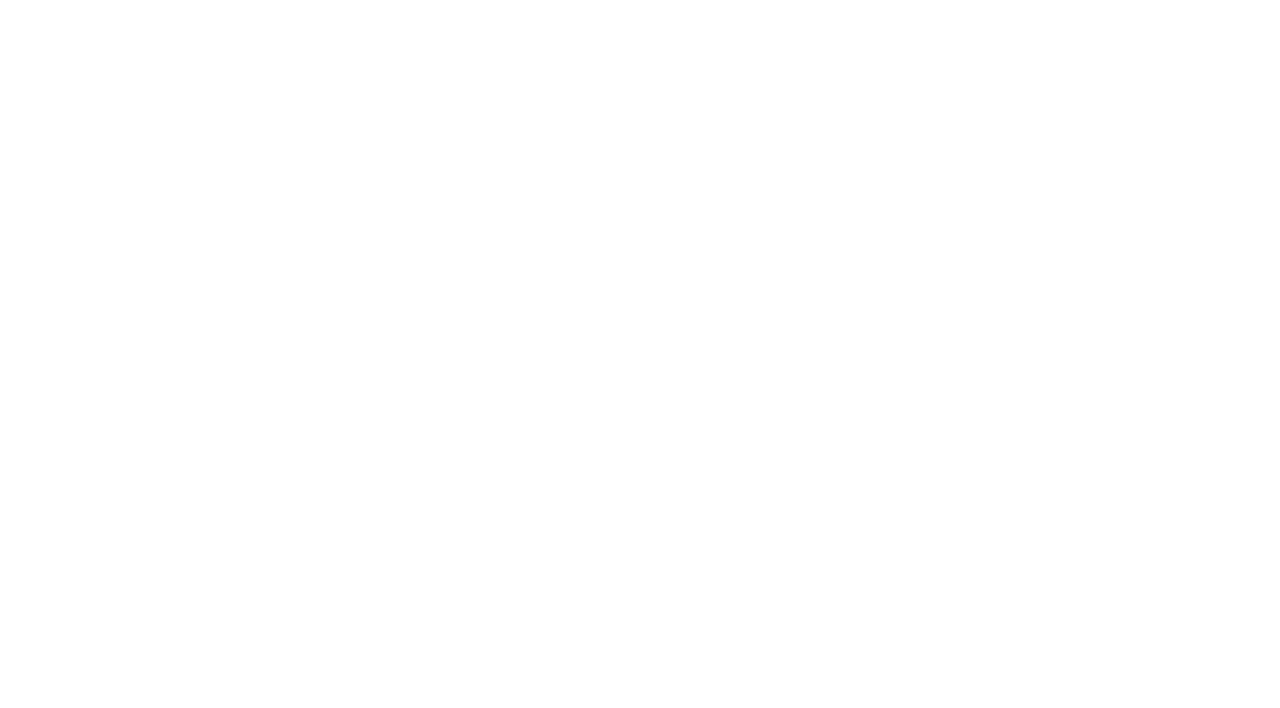
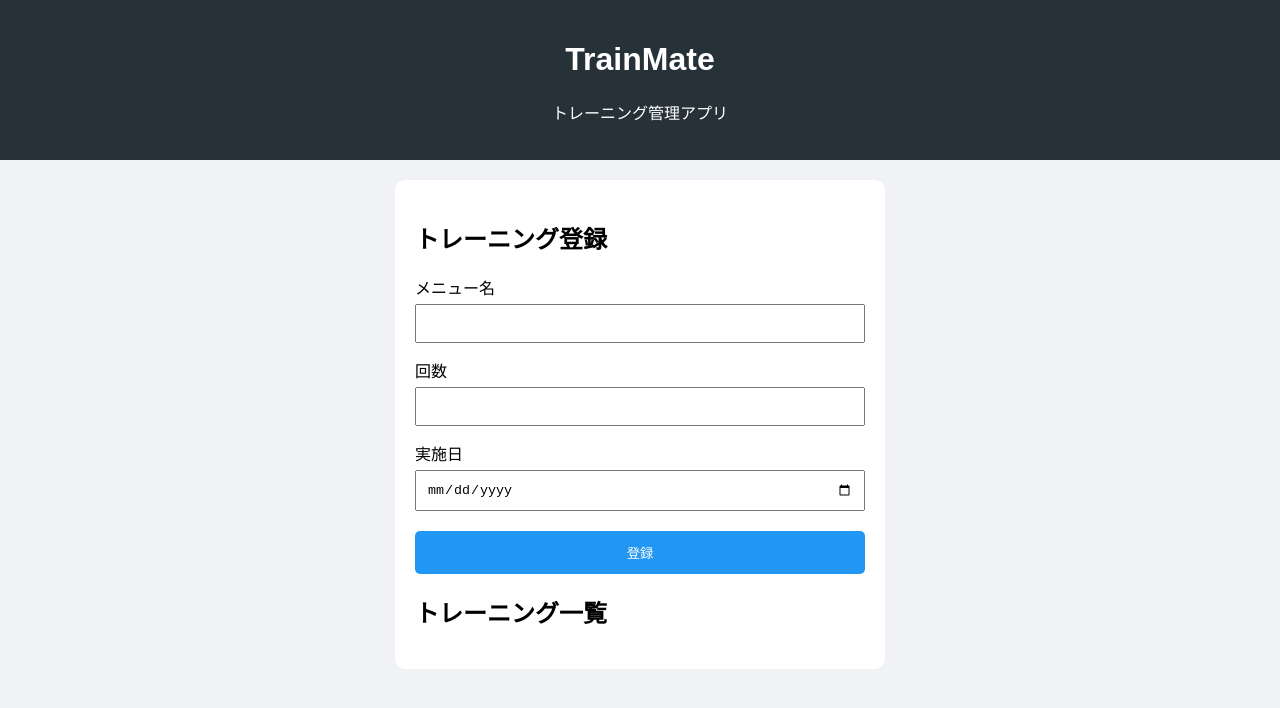
Before and after one commit to ibuki-ichii/trainmate, a plain HTML site: page index.html in a window 1280 px wide. Drawn offline with Linux system fonts and the light colour scheme.

Commit message:
基本画面と登録機能の作成、開発ノートの追加

```diff
--- a/index.html
+++ b/index.html
@@ -1 +1,37 @@
 <!DOCTYPE html>
+<!DOCTYPE html>
+<html lang="ja">
+<head>
+    <meta charset="UTF-8">
+    <meta name="viewport" content="width=device-width, initial-scale=1.0">
+    <title>TrainMate</title>
+    <link rel="stylesheet" href="style.css">
+</head>
+<body>
+
+    <header>
+        <h1>TrainMate</h1>
+        <p>トレーニング管理アプリ</p>
+    </header>
+
+    <main>
+        <h2>トレーニング登録</h2>
+
+        <label>メニュー名</label>
+        <input type="text" id="menu">
+
+        <label>回数</label>
+        <input type="number" id="count" min="1">
+
+        <label>実施日</label>
+        <input type="date" id="date">
+
+        <button onclick="addTraining()">登録</button>
+
+        <h2>トレーニング一覧</h2>
+        <ul id="trainingList"></ul>
+    </main>
+
+    <script src="script.js"></script>
+</body>
+</html>
--- /dev/null
+++ b/script.js
@@ -0,0 +1,21 @@
+function addTraining() {
+    const menu = document.getElementById("menu").value;
+    const count = document.getElementById("count").value;
+    const date = document.getElementById("date").value;
+
+    if (menu === "" || count === "" || date === "" || Number(count) < 1) {
+        alert("正しく入力してください");
+        return;
+    }
+
+    const list = document.getElementById("trainingList");
+    const item = document.createElement("li");
+
+    item.textContent = menu + " / " + count + "回 / " + date;
+
+    list.appendChild(item);
+
+    document.getElementById("menu").value = "";
+    document.getElementById("count").value = "";
+    document.getElementById("date").value = "";
+}
--- /dev/null
+++ b/style.css
@@ -0,0 +1,48 @@
+body {
+    margin: 0;
+    font-family: sans-serif;
+    background-color: #f0f2f5;
+}
+
+header {
+    background-color: #263238;
+    color: white;
+    text-align: center;
+    padding: 20px;
+}
+
+main {
+    max-width: 450px;
+    margin: 20px auto;
+    padding: 20px;
+    background-color: white;
+    border-radius: 10px;
+}
+
+label {
+    display: block;
+    margin-top: 15px;
+}
+
+input {
+    width: 100%;
+    padding: 10px;
+    box-sizing: border-box;
+    margin-top: 5px;
+}
+
+button {
+    width: 100%;
+    margin-top: 20px;
+    padding: 12px;
+    background-color: #2196f3;
+    color: white;
+    border: none;
+    border-radius: 5px;
+}
+
+li {
+    padding: 10px;
+    margin-top: 10px;
+    background-color: #eeeeee;
+}
```
Also changed, not shown: 2 other files.
